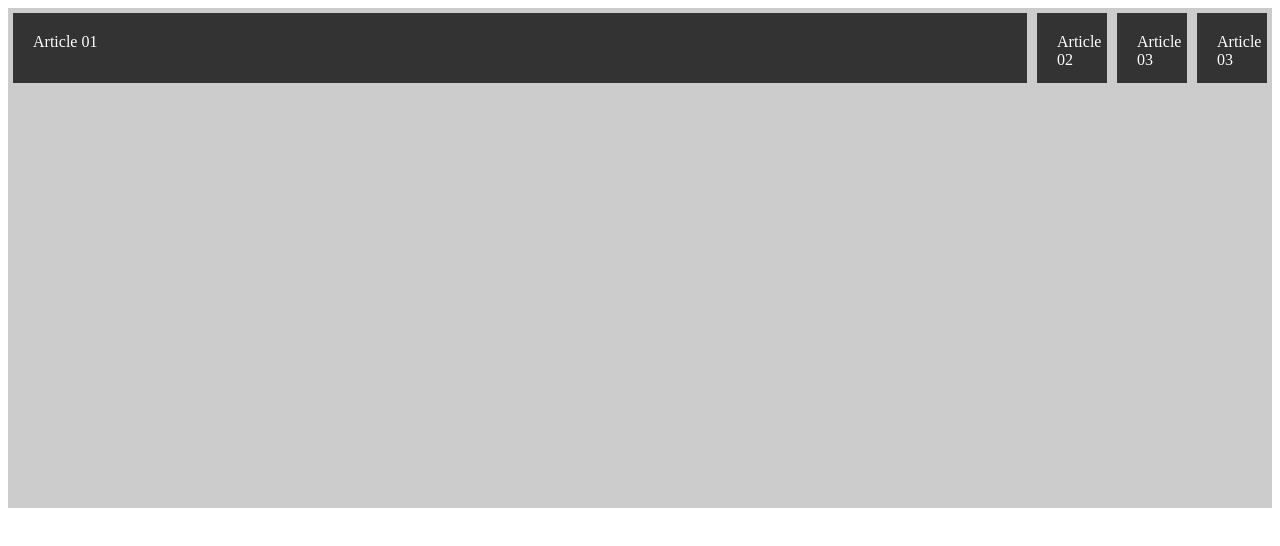
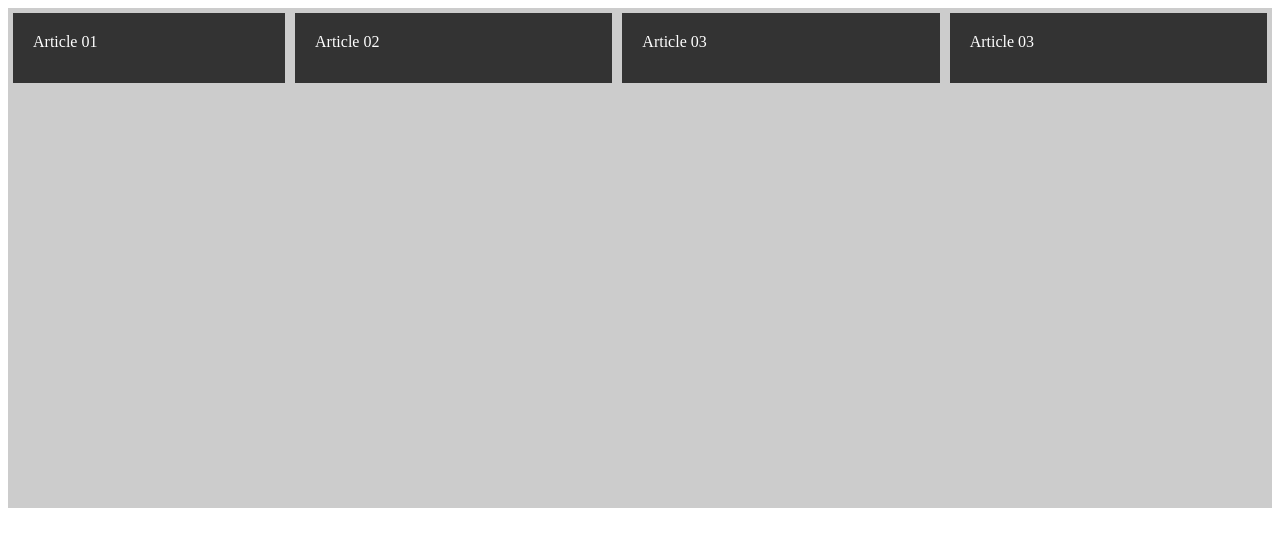
Before and after one commit to kevin-lucas/curso-flexbox, a plain HTML site: page index.html in a window 1280 px wide. Drawn offline with Linux system fonts and the light colour scheme.

Commit message:
flex-shrink

```diff
--- a/css/style.css
+++ b/css/style.css
@@ -27,12 +27,14 @@
   width: 30px;
   height: 30px;
 
-  flex-grow: 0;
-  flex-basis: 30px;
+  flex-grow: 1;
+  flex-shrink: 1;
+  flex-basis: 300px;
+
 }
 
 .article-01 {
-    flex-grow: 3;
+    flex-shrink: 3;
 }
 
 .article-02 {
```
